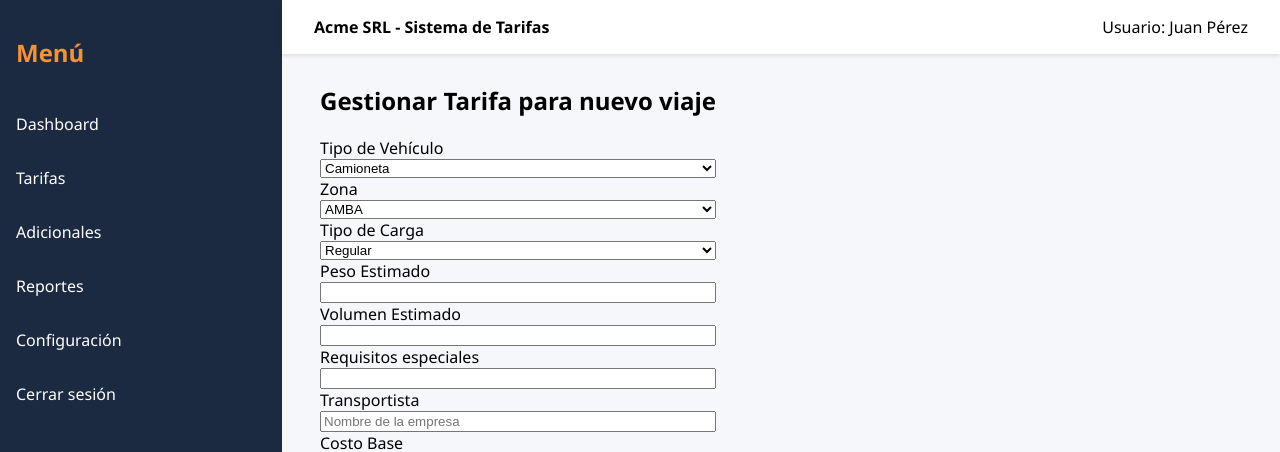
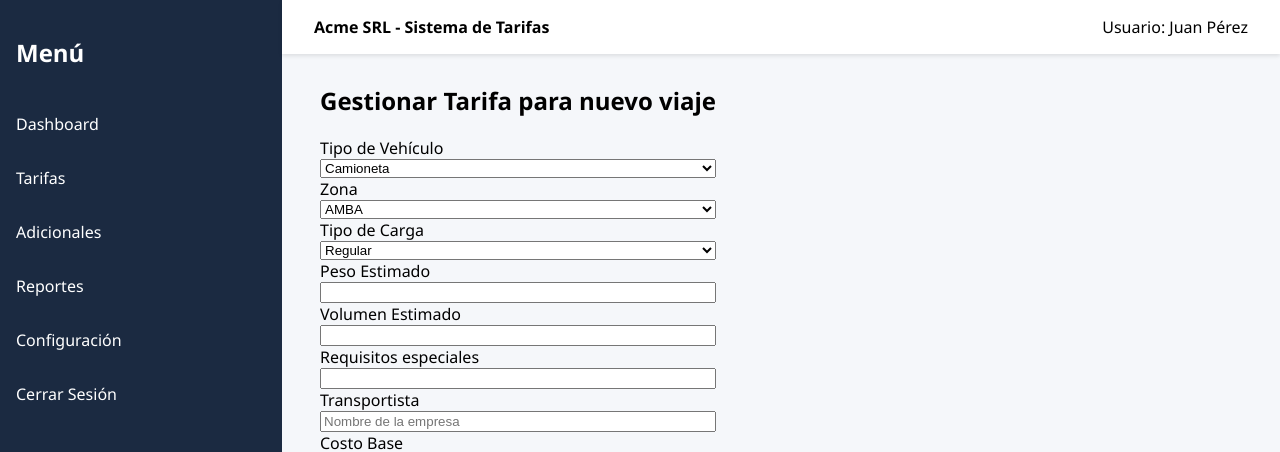
Before and after one commit to DesApp-2025c1-Grupo-2/tarifas-de-costos-frontend, a React (Vite) app: page /crear-tarifa in a window 1280 px wide. Shown: the top 452 px of the page. Built offline with nearby package versions, Linux system fonts and the light colour scheme.

Commit message:
Linkeos al Menu y las Tarifas del panel izquierdo

```diff
--- a/src/components/Sidebar.tsx
+++ b/src/components/Sidebar.tsx
@@ -1,14 +1,15 @@
 import React from 'react';
+import { Link } from 'react-router-dom';
 
 const Sidebar: React.FC = () => (
   <aside className="sidebar">
-    <h2>Menú</h2>
-    <a href="#">Dashboard</a>
-    <a href="#">Tarifas</a>
-    <a href="#">Adicionales</a>
-    <a href="#">Reportes</a>
-    <a href="#">Configuración</a>
-    <a href="#">Cerrar sesión</a>
+    <h2><Link to="/">Menú</Link></h2>
+    <Link to="/">Dashboard</Link>
+    <Link to="/crear-tarifa">Tarifas</Link>
+    <Link to="/">Adicionales</Link>
+    <Link to="/">Reportes</Link>
+    <Link to="/">Configuración</Link>
+    <Link to="/">Cerrar Sesión</Link>
   </aside>
 );
 
```
